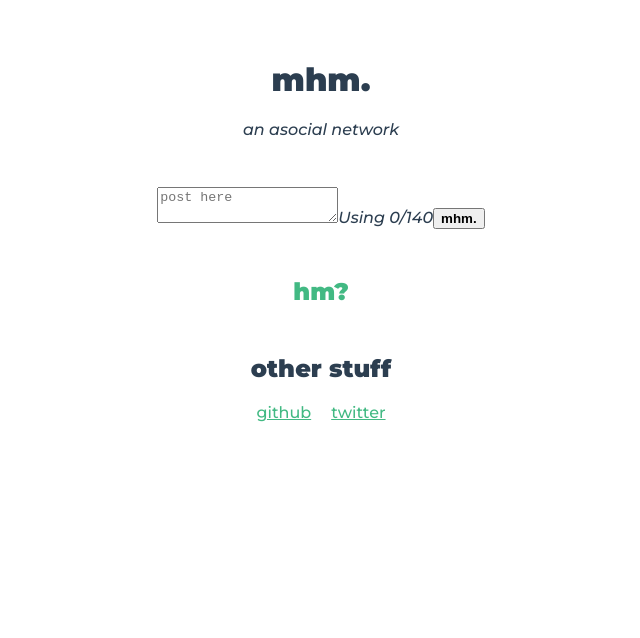
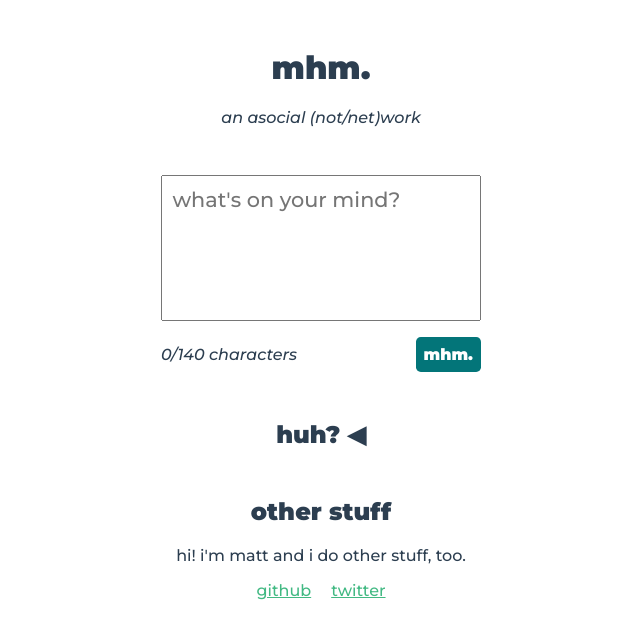
Before and after one commit to mattpolicastro/mhm.social, a Vue app: page / in a window 1280 px wide. Shown: the top 638 px of the page, without its empty margins (319-959 px from the left). Built offline with nearby package versions, Linux system fonts and the light colour scheme.

Commit message:
Functionality tweaks and styles

```diff
--- a/src/App.vue
+++ b/src/App.vue
@@ -1,6 +1,7 @@
 <template>
   <Header />
   <Mhm />
+  <FAQ />
   <Footer />
 </template>
 
@@ -8,6 +9,7 @@
 // import HelloWorld from './components/HelloWorld.vue'
 import Header from './components/Header.vue'
 import Mhm from './components/Post.vue'
+import FAQ from './components/FAQ.vue'
 import Footer from './components/Footer.vue'
 
 export default {
@@ -15,6 +17,7 @@ export default {
   components: {
     Header
     , Mhm
+    , FAQ
     , Footer
   }
 }
@@ -23,16 +26,28 @@ export default {
 <style>
 #app {
   font-family: 'Montserrat', Helvetica, Arial, sans-serif;
+  font-weight: 500;
   -webkit-font-smoothing: antialiased;
   -moz-osx-font-smoothing: grayscale;
   text-align: center;
   color: #2c3e50;
-  margin-top: 60px;
+  max-width: 20em;
 }
-h1, h2, h3, h4, h5, h6, button {
+h1, h2, h3, h4, h5, h6 {
   font-weight: 900;
 }
 div {
   margin: 3em auto 3em auto;
 }
+ul {
+  list-style-type: none;
+  padding: 0;
+}
+.button {
+  font-weight: 900;
+  color: white;
+  background-color: rgb(3, 117, 121);
+  border-radius: 0.3em;
+  padding: .5em;
+}
 </style>
--- a/src/components/FAQ.vue
+++ b/src/components/FAQ.vue
@@ -1,9 +1,15 @@
 <template>
   <div>
-    <a><h2 @click="toggleFAQ">hm?</h2></a>
+    <h2 @click="toggleFAQ">huh? {{showFAQ ? '▼' : '◀︎'}}</h2>
     <div v-if="showFAQ">
       <h3>what is this?</h3>
-      <p>sometimes you just need to post something, but maybe nobody needs to see it.</p>
+      <p>sometimes you just need to get something off your chest, but figuring out how to say it is too hard.</p>
+      <h3>what does that mean?</h3>
+      <p>this is the asocial answer to twitter. it's a box where you can post things, but nobody can ever see them.</p>
+      <p>(it does save your posts to a bucket on your computer, but this app will never send them anywhere, ever.)</p>
+      <h3>why did you make this?</h3>
+      <p>i keep finding myself wanting to tweet things then freeze up at the prospect of how people will read it, if i should try to be funny, etc.</p>
+      <p>mhm gives me some acknowledgement and lets me carry on with my day.</p>
     </div>
   </div>
 </template>
@@ -39,6 +45,6 @@ li {
   margin: 0 10px;
 }
 a {
-  color: #42b983;
+  border-left-width: 0px;
 }
 </style>
--- a/src/components/Footer.vue
+++ b/src/components/Footer.vue
@@ -1,6 +1,7 @@
 <template>
   <div>
     <h2>other stuff</h2>
+    <p>hi! i'm matt and i do other stuff, too.</p>
     <ul>
       <li><a href="https://github.com/mattpolicastro" target="_blank" rel="noopener">github</a></li>
       <li><a href="https://twitter.com/mattpolicastro" target="_blank" rel="noopener">twitter</a></li>
@@ -13,10 +14,6 @@
 h3 {
   margin: 40px 0 0;
 }
-ul {
-  list-style-type: none;
-  padding: 0;
-}
 li {
   display: inline-block;
   margin: 0 10px;
--- a/src/components/Header.vue
+++ b/src/components/Header.vue
@@ -10,7 +10,7 @@ export default {
   name: 'Header'
   , data() {
     return {
-      tagline: 'an asocial network'
+      tagline: 'an asocial (not/net)work'
     }
   }
   , mounted() {
--- a/src/components/Post.vue
+++ b/src/components/Post.vue
@@ -1,32 +1,32 @@
 <template>
-    <div>
     <textarea
         v-model="mhmContent"
         v-bind:maxlength="config.lengthLimit"
         @keyup.ctrl.enter="postMhm"
-            placeholder="post here"
+        placeholder="what's on your mind?"
     />
-        <i>Using {{mhmLength}}/{{config.lengthLimit}}</i>
-        <button v-on:click="postMhm">mhm.</button>
-        <FAQ />
+    <div class="post-controls">
+        <i>{{mhmLength}}/{{config.lengthLimit}} characters</i>
+        <span class="button" @click="postMhm">mhm.</span>
+    </div>
     <div v-if="mhmHistory.length > 0">
-            <div v-for="mhm in mhmHistory" :key="mhm.timestamp">
+        <h2 @click="toggleHistory">history {{showHistory ?  '▼' : '◀︎'}}</h2>
+        <div v-if="showHistory" class="post-history">
+            <i>these posts aren't stored anywhere other than your device.</i>
+            <ul >
+                <li v-for="mhm in mhmHistory" :key="mhm.timestamp">
                     <p>{{mhm.content}}</p><i>{{timestampHelper(mhm.timestamp)}} ago</i>
-            </div>
-            <button v-on:click="clearHistory">clear history</button>
+                </li>
+            </ul>
+            <span class="button" v-on:click="deleteHistory">delete history</span>
         </div>
     </div>
 </template>
 
 
 <script>
-import FAQ from './FAQ.vue'
-
 export default {
     name: 'Mhm'
-    , components: {
-        FAQ
-    }
     , data() {
         return {
             config: {
@@ -36,6 +36,7 @@ export default {
             , mhmContent: ''
             , mhmSounds: []
             , mhmHistory: []
+            , showHistory: true
         }
     }
     , computed: {
@@ -49,18 +50,20 @@ export default {
 
         // Perform one-time check for mhm history in LS
         const rawLsMhmHistory = window.localStorage.getItem('mhmHistory')
-        if (rawLsMhmHistory) {
+        // if (rawLsMhmHistory) {
+            console.log('mounting history')
             const lsMhmHistory = JSON.parse(rawLsMhmHistory)
+            // console.log(lsMhmHistory)
             if (Array.isArray(lsMhmHistory)) {
                 this.mhmHistory = lsMhmHistory
             }
-        }
+        // }
 
         //
         this.syncHistory()
     }
     , methods: {
-        clearHistory() {
+        deleteHistory() {
             this.mhmHistory = []
             this.syncHistory()
         }
@@ -82,6 +85,7 @@ export default {
                     , timestamp: Date.now()
                 }
                 this.mhmHistory.unshift(currentMhm)
+                this.syncHistory()
                 this.playSound()
                 this.mhmContent = ''
             }
@@ -97,16 +101,56 @@ export default {
         }
         , syncHistory() {
             // Force sort of history just to be safe
-            this.mhmHistory = this.mhmHistory.sort((a, b) => (a.timestamp < b.timestamp) ? 1 : -1)
+            const sortedHistory = this.mhmHistory.sort((a, b) => (a.timestamp < b.timestamp) ? 1 : -1)
+
+            this.mhmHistory = sortedHistory
 
             // Write current history to LS
             window.localStorage.setItem(this.config.localStorageKey, JSON.stringify(this.mhmHistory))
         }
-    }
-    , watch: {
-        mhmHistory() {
-            this.syncHistory()
+        , toggleHistory() {
+            this.showHistory = !this.showHistory
         }
     }
+    // , watch: {
+    //     mhmHistory(newHistory, oldHistory) {
+    //         console.log(newHistory, oldHistory)
+    //         this.syncHistory()
+    //     }
+    // }
 }
 </script>
+
+<style scoped>
+.post-controls {
+    display: flex;
+    justify-content: space-between;
+    align-items: center;
+    margin-top: 1em;
+}
+.post-history {
+    margin-top: 0em;
+}
+li {
+    margin: 3em auto;
+    border-left: 0.5em solid rgb(3, 117, 121);
+    padding-right: 0.5em;
+}
+li > i {
+    font-size: 0.9em;
+}
+button {
+    padding: 0.5em;
+}
+textarea {
+    font-family: 'Montserrat';
+    font-weight: 500;
+    font-size: 1.3em;
+    display: block;
+    width: 100%;
+    height: 7em;
+    box-sizing: border-box;
+    resize: none;
+    padding: 0.5em;
+}
+</style>
```
Lines whose indentation alone changed are shown as unchanged.
